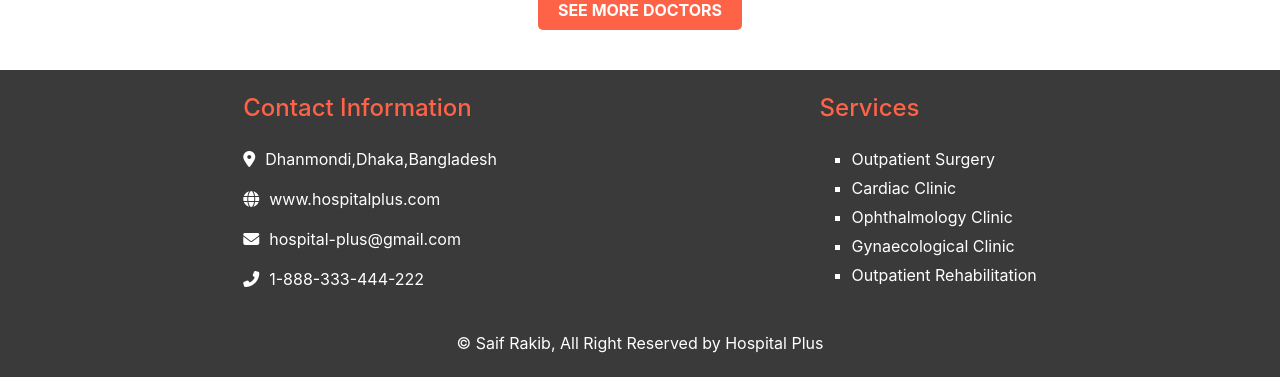
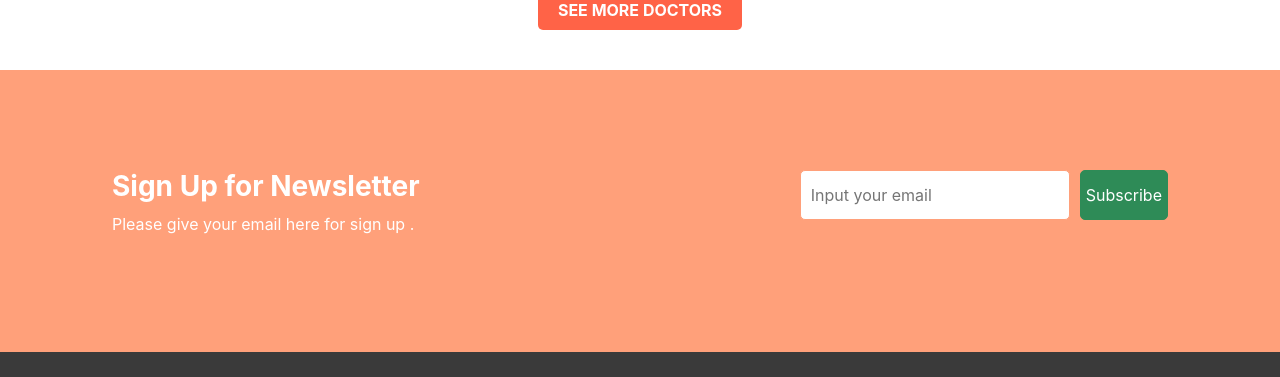
Before and after one commit to SaifRakib/HealthCare-React-Firebase-ReactRouter, a React (Create React App) app: page / in a window 1280 px wide. Shown: the part 2405-2782 px from the top of the page. Built offline with nearby package versions, Linux system fonts and the light colour scheme.

Commit message:
newsletter

```diff
--- a/src/App.js
+++ b/src/App.js
@@ -2,6 +2,7 @@
 import { BrowserRouter as Router ,Switch, Route } from 'react-router-dom';
 import './App.css';
 import Home from './components/Home/Home';
+import MoreDoctors from './components/MoreDoctors/MoreDoctors';
 import ServiceDetails from './components/ServiceDetails/ServiceDetails';
 
 
@@ -19,6 +20,9 @@ function App() {
             <Route exact path="/services/:id">
                 <ServiceDetails></ServiceDetails>
             </Route>
+            <Route path="/doctors">
+                <MoreDoctors></MoreDoctors>
+            </Route>
 
         </Switch>
     </Router>
--- a/src/components/Doctors/Doctors.js
+++ b/src/components/Doctors/Doctors.js
@@ -1,4 +1,5 @@
 import React, { useEffect, useState } from 'react';
+import { Link } from 'react-router-dom';
 import Doctor from '../Doctor/Doctor';
 import './Doctors.css';
 
@@ -25,7 +26,7 @@ const Doctors = () => {
             </div>
 
             <div className="text-center my-4">
-                <a href="/home" className="more_doctors">See More Doctors</a>
+                <Link to="/doctors" className="more_doctors">See More Doctors</Link>
             </div>
         </div>
     );
--- a/src/components/Home/Home.js
+++ b/src/components/Home/Home.js
@@ -3,6 +3,7 @@ import Banner from '../Banner/Banner';
 import Doctors from '../Doctors/Doctors';
 import Footer from '../Footer/Footer';
 import Navbar from '../Navbar/Navbar';
+import Newsletter from '../Newsletter/Newsletter';
 import Services from '../Services/Services';
 
 const Home = () => {
@@ -12,6 +13,7 @@ const Home = () => {
             <Banner></Banner>
             <Services></Services>
             <Doctors></Doctors>
+            <Newsletter></Newsletter>
             <Footer></Footer>
         </>
     );
--- /dev/null
+++ b/src/components/MoreDoctor/MoreDoctor.js
@@ -0,0 +1,19 @@
+import React from 'react';
+
+const MoreDoctor = (props) => {
+    const {full_name,email,job_title,image,description} = props.doctor;
+    return (
+        <div>
+              <div className="card">
+                <img className="card-img-top" src={image} alt="Card cap"/>
+                <div className="card-body">
+                <h5 className="card-title">{full_name}</h5>
+                <p className="card-text">{description}</p>
+                </div>
+
+            </div>
+        </div>
+    );
+};
+
+export default MoreDoctor;
--- /dev/null
+++ b/src/components/MoreDoctors/MoreDoctors.js
@@ -0,0 +1,30 @@
+import React, { useEffect, useState } from 'react';
+import MoreDoctor from '../MoreDoctor/MoreDoctor';
+
+const MoreDoctors = () => {
+    const [doctors, setDoctors] = useState([])
+
+    useEffect(() => {
+        fetch('/doctors.json')
+        .then(res => res.json())
+        .then(data => {
+            setDoctors(data);
+        })
+    },[])
+    return (
+        <div>
+            <div className="container my-5">
+            <h2 className="text-center my-5 title_heading">Our Doctors</h2>
+            <div className="card-group">
+                {
+                    doctors.map(doctor => <MoreDoctor doctor={doctor} key={doctor.id}></MoreDoctor>)
+
+                }
+            </div>
+           </div>
+
+        </div>
+    );
+};
+
+export default MoreDoctors;
--- /dev/null
+++ b/src/components/Newsletter/Newsletter.css
@@ -0,0 +1,35 @@
+.newsletter{
+    background-color: lightsalmon;
+    padding: 100px;
+}
+.wrap_newsletter{
+    display: flex;
+    justify-content: space-between;
+
+}
+.wrap_newsletter h3{
+    color: #fff;
+   font-weight: 700;
+}
+.wrap_newsletter p{
+    color: #fff;
+}
+.form input[type =email] {
+   height: 50px;
+   padding: 10px;
+   border-radius: 5px;
+   border: 1px solid lightsalmon;
+}
+.form input[type=submit]{
+    height: 50px;
+    padding: 5px;
+    background-color: seagreen;
+    border-radius: 5px;
+    border: 1px solid seagreen;
+    color: #fff;
+    margin-left: 10px;
+    transition: all linear .3s;
+}
+.form input[type=submit]:hover{
+    background-color: green;
+}
--- /dev/null
+++ b/src/components/Newsletter/Newsletter.js
@@ -0,0 +1,22 @@
+import React from 'react';
+import './Newsletter.css'
+
+const Newsletter = () => {
+    return (
+      <div className="newsletter">
+            <div className="container wrap_newsletter">
+            <div className="newsletter_text">
+                <h3>Sign Up for Newsletter</h3>
+                <p>Please give your email here for sign up .</p>
+
+            </div>
+            <div className="form">
+                <input type="email" name="email" id="email" placeholder="Input your email" />
+                <input type="submit" value="Subscribe" />
+            </div>
+        </div>
+      </div>
+    );
+};
+
+export default Newsletter;
```
